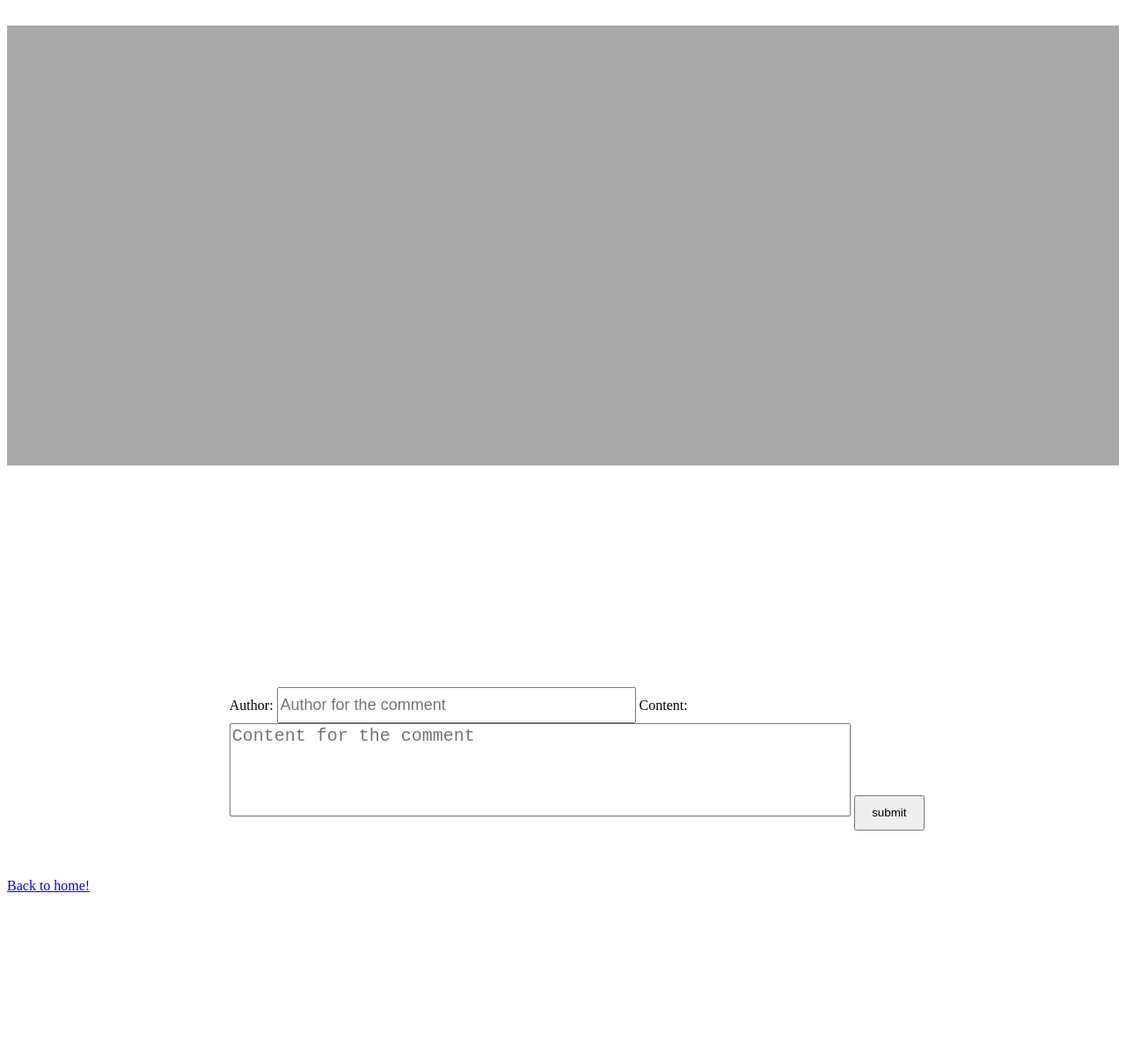
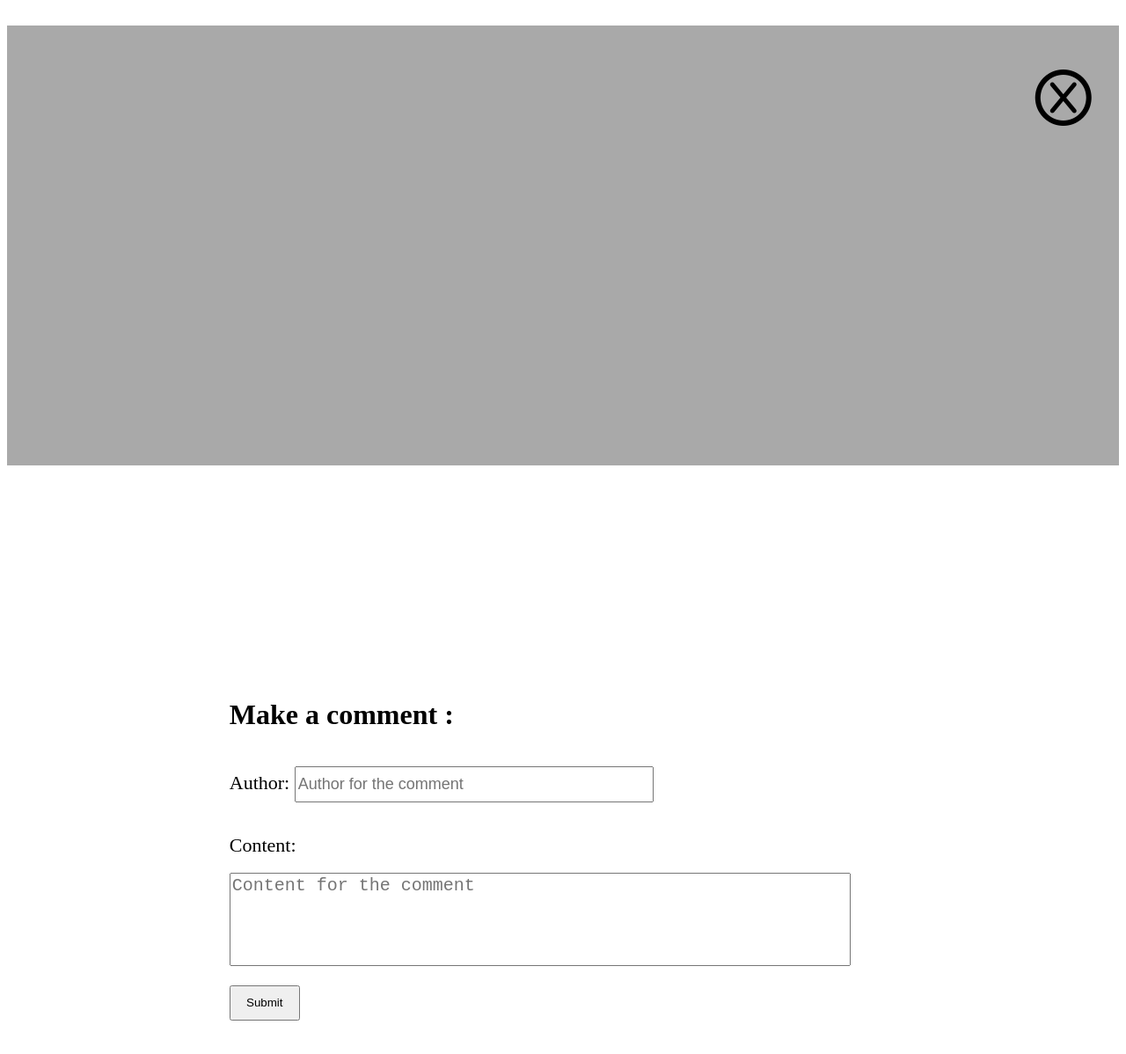
Before and after one commit to JackForsman/Prog2-JackForsman, a website: page slutprojekt/post.html in a window 1280 px wide. Shown: the whole page at 88% size. Before the commit the page ends 1024 px from the top, so only its background shows below. Drawn offline with Linux system fonts and the light colour scheme.

Commit message:
Update post.html

```diff
--- a/slutprojekt/post.html
+++ b/slutprojekt/post.html
@@ -15,23 +15,31 @@
         <p id="date-post"></p>
         <p id="likes-post"></p>
     </div>
+    <i class="fa-regular fa-circle fa-4x circle3">
+        <i class="fa-solid fa-x fa-2xs cross"></i>
+        <a href="/home.html" class="link"></a>
+    </i>
     <br><br><br><br><br><br><br>
     <div id="container-comments">
 
     </div>
-    <br><br><br><br><br><br><br>
+    <br><br><br>
     <div id="container-make-comment">
+        <h1>Make a comment : </h1>
+        <br>
         <form class="form-comment">
-            <label for="author">Author: </label>
-            <input type="text" id="authorComment" name="authorComment" placeholder="Author for the comment">
-            <label for="content">Content: </label>
-            <textarea type="text" id="contentComment" name="contentComment" placeholder="Content for the comment"></textarea>
-            <input type="submit" value="submit">
+            <label for="author" style="font-size: 22px;">Author: </label>
+            <input required type="text" id="authorComment" name="authorComment" maxlength="30" placeholder="Author for the comment">
+            <br><br><br>
+            <label for="content" style="font-size: 22px;">Content: </label>
+            <br><br>
+            <textarea required type="text" id="contentComment" name="contentComment" maxlength="1000" placeholder="Content for the comment"></textarea>
+            <br><br>
+            <input type="submit" value="Submit">
         </form>
 
     </div>
     <br><br><br>
-    <a href="/home.html">Back to home!</a>
     <script src="script.js"></script>
 </body>
 </html>
```
